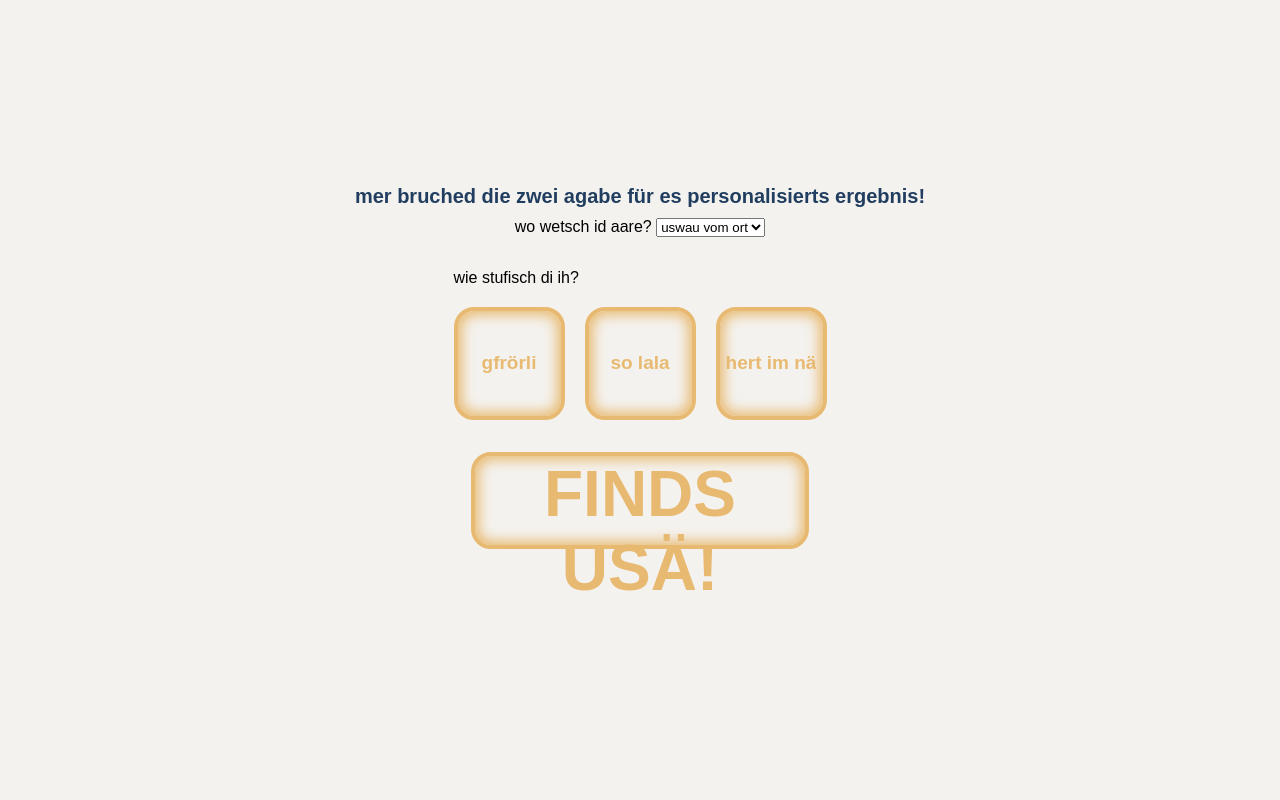
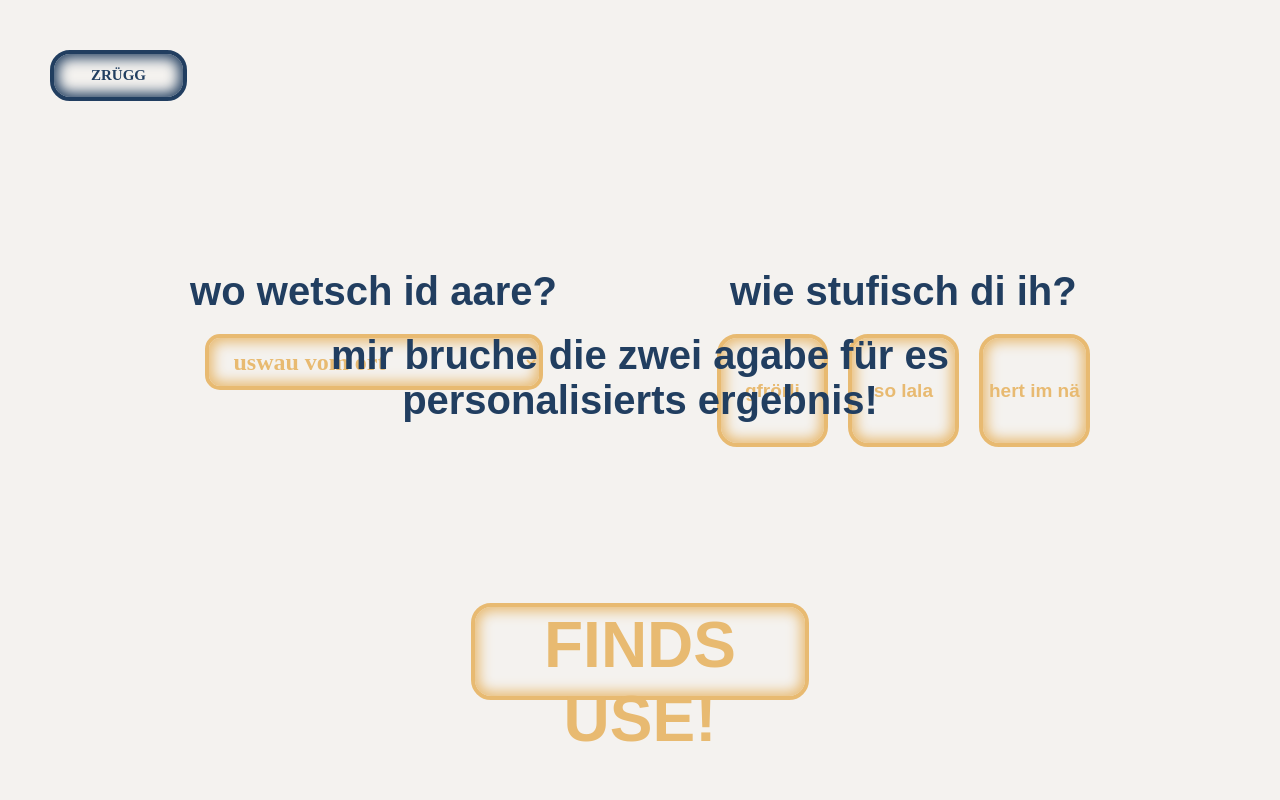
Before and after one commit to joy-lisa/im3, a PHP site: page /decision.html in a window 1280 px wide. Run offline with PHP 8.4, Linux system fonts and the light colour scheme; data that the repository does not hold is empty; a stand-in replaces the project's code that opens the database connection; some web fonts are replaced.

Commit message:
tried my best hahah

```diff
--- a/css/style.css
+++ b/css/style.css
@@ -13,7 +13,7 @@ body {
     flex-direction: column;
     align-items: center;
     justify-content: center;
-    height: 100vh;
+    min-height: 100vh;
 
     font-family: 'aptly', sans-serif;
 
@@ -23,6 +23,11 @@ button, input, select, textarea {
   font-family: inherit;
 }
 
+.titel {
+    position: relative; /* oder einfach weglassen */
+    text-align: center;
+    margin-top: 50px;
+}
 
 h1 {
     color: var(--dunkelblau);
@@ -33,13 +38,94 @@ h1 {
     font-style: normal;
     font-weight: 700;
     line-height: normal;
+}
+
+/* h2 {
+    font-size: 20px;
+    color: var(--dunkelblau);
+    margin: 10px;
+} */
+
+
+/*index.html*/
+
+/*class mit h2*/
+.subtitle {
+    color: var(--dunkelblau);
+    font-size: clamp(18px, 2vw, 28px); /* responsive Schriftgröße */
+    font-weight: 700;
+    text-align: center;
+    margin: 2rem 1rem; /* Abstand zum Titel und Seitenrand */
+    max-width: 90%; /* Text bricht bei kleinen Screens um */
 
 }
 
-h2 {
-    font-size: 20px;
+.all-elements {
+    display: flex;
+    flex-direction: column;
+    align-items: center;
+    gap: 2rem;
+    width: 100%;
+}
+
+/*decision.html*/
+
+h2.titelentscheid {
     color: var(--dunkelblau);
-    margin: 10px;
+    text-align: center;
+    font-family: 'Aptly', sans-serif;
+    font-size: 40px;
+    font-style: normal;
+    font-weight: 700;
+    line-height: normal;
+
+    /* Positionierung oben am Bildschirm */
+    position: fixed;
+    top: 300px;
+    left: 50%;
+    transform: translateX(-50%);
+    z-index: 100;
+}
+
+/* Container für die beiden Divs */
+.entscheidungscontainer {
+  display: flex;
+  justify-content: space-between;
+  align-items: flex-start;
+  gap: 10rem;
+  flex-wrap: wrap; /* erlaubt Umbruch bei schmalem Bildschirm */
+}
+
+.select {
+    display: flex;
+    flex-direction: column;
+    align-items: center;
+    justify-content: center;
+}
+
+.wohere {
+    color: var(--dunkelblau);
+    text-align: center;
+    font-family: 'Aptly', sans-serif;
+    font-size: 40px;
+    font-style: normal;
+    font-weight: 700;
+    line-height: normal;
+}
+
+.stufe {
+    color: var(--dunkelblau);
+    text-align: center;
+    font-family: 'Aptly', sans-serif;
+    font-size: 40px;
+    font-style: normal;
+    font-weight: 700;
+    line-height: normal;
+    margin: 0px;
+}
+
+.gfroerlistufen {
+    margin: 20px 0;
 }
 
 .date-label {
@@ -59,12 +145,13 @@ input[type="date"] {
 
 
 /*buttons*/
+
 .yes-button {
     width: 338px;
     height: 97px;
     border-radius: 20px;
-    border: 4px solid var(--light-orange, #E8BA71);
-    background: var(--white, #F4F2EF);
+    border: 4px solid var(--orange, #E8BA71);
+    background: var(--weiss, #F4F2EF);
     flex-shrink: 0;
 
     /* shadow button */
@@ -76,15 +163,47 @@ input[type="date"] {
     font-style: normal;
     line-height: normal;
     color: var(--orange);
+
+    /* Positionierung unten am Bildschirm */
+    position: fixed;
+    bottom: 50px;
+    left: 50%;
+    transform: translateX(-50%);
+    z-index: 100;
+}
+
+.zruegg-button {
+    width: 137px;
+    height: 51px;
+    border-radius: 20px;
+    border: 4px solid var(--dunkelblau);
+    background: var(--weiss, #F4F2EF);
+
+    /* shadow button */
+    box-shadow: 0 0 13px 4px var(--dunkelblau) inset;
+
+    /*font*/
+    color: var(--dunkelblau);
+    text-align: center;
+    font-family: Aptly;
+    font-size: 15px;
+    font-style: normal;
+    font-weight: 700;
+    line-height: normal;
+
+    /* Positionierung oben links */
+    position: fixed; /* bleibt beim Scrollen sichtbar */
+    top: 50px;       /* Abstand vom oberen Rand */
+    left: 50px;      /* Abstand vom linken Rand */
+    z-index: 100;    /* damit nichts drüberliegt */
 }
 
 .findsuse-button {
     width: 338px;
     height: 97px;
-    flex-shrink: 0;
     border-radius: 20px;
-    border: 4px solid var(--light-orange, #E8BA71);
-    background: var(--white, #F4F2EF);
+    border: 4px solid var(--orange, #E8BA71);
+    background: var(--weiss, #F4F2EF);
 
     /* shadow button */
     box-shadow: 0 0 13px 4px #E8BA71 inset;
@@ -95,15 +214,21 @@ input[type="date"] {
     font-style: normal;
     line-height: normal;
     color: var(--orange);
+
+    /* Positionierung unten am Bildschirm */
+    position: fixed;
+    bottom: 100px;
+    left: 50%;
+    transform: translateX(-50%);
+    z-index: 100;
 }
 
-.gfroerli-button {
+.auswahlbutton {
     width: 111px;
     height: 113px;
     border-radius: 20px;
-    border: 4px solid var(--light-orange, #E8BA71);
-    background: var(--white, #F4F2EF);
-
+    border: 4px solid var(--orange, #E8BA71);
+    background: var(--weiss, #F4F2EF);
 
     /* shadow button */
     box-shadow: 0 0 13px 4px #E8BA71 inset;
@@ -117,43 +242,13 @@ input[type="date"] {
 
 }
 
-.solala-button {
-    width: 111px;
-    height: 113px;
-    border-radius: 20px;
-    border: 4px solid var(--light-orange, #E8BA71);
-    background: var(--white, #F4F2EF);
-
-
-    /* shadow button */
-    box-shadow: 0 0 13px 4px #E8BA71 inset;
-
-    /*font*/
-    font-size: 19px;
-    font-weight: 700;
-    font-style: normal;
-    line-height: normal;
-    color: var(--orange);
+.auswahlbutton.active {
+    background: var(--dunkelblau);
+    color: var(--weiss);
+  /* border-color: #007bff; */
+  /* box-shadow: 0 0 8px rgba(0, 123, 255, 0.4); */
 }
 
-.hertimnae-button {
-    width: 111px;
-    height: 113px;
-    border-radius: 20px;
-    border: 4px solid var(--light-orange, #E8BA71);
-    background: var(--white, #F4F2EF);
-
-
-    /* shadow button */
-    box-shadow: 0 0 13px 4px #E8BA71 inset;
-
-    /*font*/
-    font-size: 19px;
-    font-weight: 700;
-    font-style: normal;
-    line-height: normal;
-    color: var(--orange);
-}
 
 .gfroerlistufen {
     display: grid;
@@ -162,30 +257,26 @@ input[type="date"] {
     margin-top: 20px;
 }
 
-.ort {
-    font-size: 12px;
-    color: var(--dunkelblau);
-    display: flex;
-    justify-content: center;
-    right: 10px;
+/*dropdown*/
+
+#orte {
+    width: 338px;
+    height: 56px;
+    flex-shrink: 0;
+    margin: 20px 0;
+    border-radius: 15px;
+    border: 4px solid var(--orange);
+    background: var(--weiss);
+
+    /* shadow button */
+    box-shadow: 0 0 13px 4px var(--orange) inset;
+
+    /*font*/
+    color: var(--orange);
+    font-family: Aptly;
+    font-size: 24px;
+    font-style: normal;
+    font-weight: 700;
+    line-height: normal;
+    padding-left: 21px;
 }
-
-.dropdown-info {
-  width: 48%;
-  margin-top: 2rem;
-  text-align: center;
-}
-
-.dropdown-info label {
-  font-weight: bold;
-  text-transform: uppercase;
-  font-size: 2rem;
-  color: var(--orange);
-  display: block;
-  margin-bottom: 0.3rem;
-}
-
-.gfingsuse {
-    padding: 50px;
-    margin: 20px;
-}
--- a/decision.html
+++ b/decision.html
@@ -1,5 +1,6 @@
 <!DOCTYPE html>
 <html lang="en">
+
 <head>
   <meta charset="UTF-8">
   <meta name="viewport" content="width=device-width, initial-scale=1.0">
@@ -7,31 +8,42 @@
   <link rel="stylesheet" href="https://use.typekit.net/rra8ojn.css">
   <link rel="stylesheet" href="css/style.css">
 </head>
+
 <body>
 
-    <h2>mer bruched die zwei agabe für es personalisierts ergebnis!</h2>
-
-  <div class="select">
-    <label for="orte">wo wetsch id aare?</label>
-    <select id="orte">
-    <option value=""> uswau vom ort </option>
-    </select>
-
-    <p id="ausgabe"></p>
+  <div>
+    <a href="index.html">
+    <button class="zruegg-button">ZRÜGG</button>
+    </a>
   </div>
 
+  <h2 class="titelentscheid">mir bruche die zwei agabe für es personalisierts ergebnis!</h2>
+
+  <div class="entscheidungscontainer">
+
+    <!--ort-->
+    <div class="select">
+      <label for="orte" class="wohere">wo wetsch id aare?</label>
+      <select id="orte">
+        <option class="dropdown"> uswau vom ort </option>
+      </select>
+    </div>
+
+    <!--stufe-->
     <div>
-    <p>wie stufisch di ih?</p>
+      <p class="stufe">wie stufisch di ih?</p>
       <div class="gfroerlistufen">
-    <button class="gfroerli-button">gfrörli</button>
-    <button class="solala-button">so lala</button>
-    <button class="hertimnae-button">hert im nä</button>
+        <button class="auswahlbutton"  data-value="gfroerli">gfrörli</button>
+        <button class="auswahlbutton"  data-value="solala">so lala</button>
+        <button class="auswahlbutton"  data-value="hertimnae">hert im nä</button>
       </div>
+    </div>
+
   </div>
 
   <p>
   <div class="findsuse">
-  <button class="findsuse-button">FINDS USÄ!</button>
+    <button class="findsuse-button">FINDS USE!</button>
   </div>
   </p>
 
@@ -42,4 +54,5 @@
 
   <script src="script.js"></script>
 </body>
+
 </html>
```
Also changed, not shown: index.html (+24 -6 lines), js/script.js (+52 -0 lines), json/orte.json (deleted, +0 -57 lines). Lines whose indentation alone changed are shown as unchanged.
